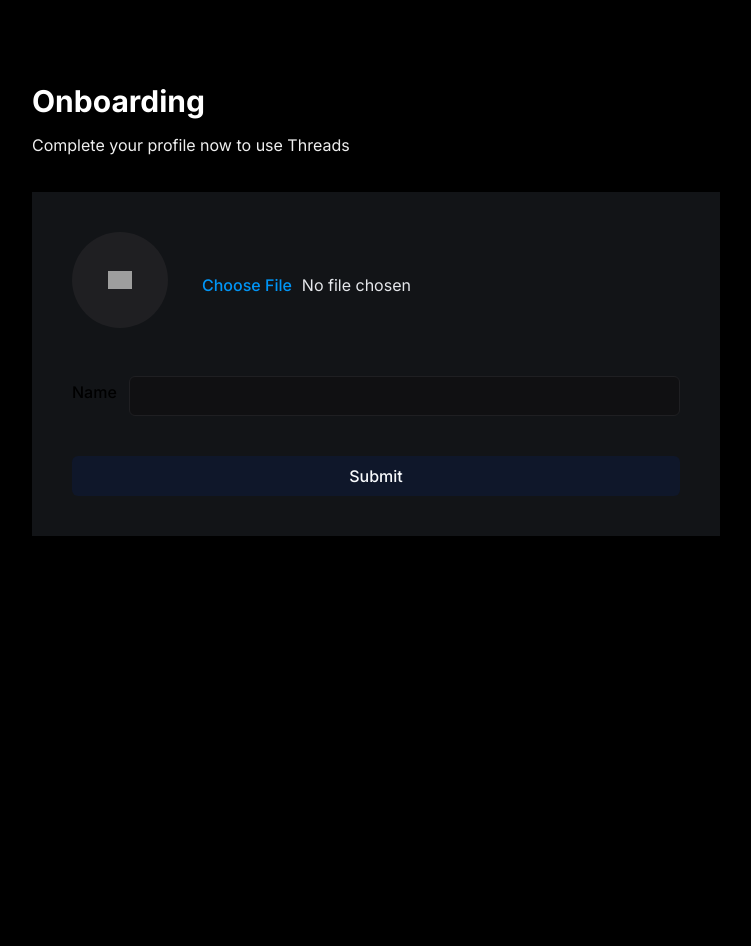
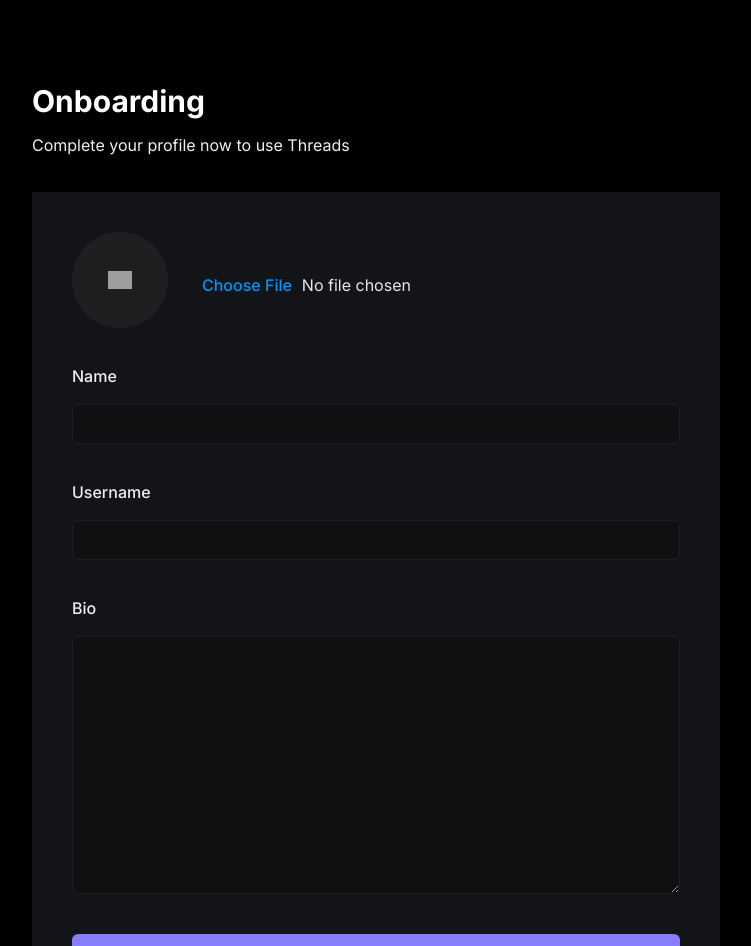
Before and after one commit to DevFlash-360/Threads, a Next.js app: page /onboarding in a window 1280 px wide. Shown: the top 946 px of the page, without its empty margins (264-1015 px from the left). Before the commit the page ends 800 px from the top, so only its background shows below. Built offline with nearby package versions, Linux system fonts and the light colour scheme; no server answers; grey boxes are pictures that could not be loaded.

Commit message:
profilepage overall structure

```diff
--- a/components/forms/AccountProfile.tsx
+++ b/components/forms/AccountProfile.tsx
@@ -11,6 +11,7 @@ import {
   FormMessage,
 } from "@/components/ui/form"
 import { Input } from "@/components/ui/input"
+import { Textarea } from "@/components/ui/textarea"
 import { useForm } from "react-hook-form";
 import { zodResolver } from "@hookform/resolvers/zod";
 import { UserValidation } from "@/lib/validations/user";
@@ -98,11 +99,11 @@ const AccountProfile = ({user, btnTitle} : Props) => {
               control={form.control}
               name="name"
               render={({ field }) => (
-                <FormItem className="flex items-center gap-3 w-full">
-                  <FormLabel className="text-light-2 text-base-semibold">
+                <FormItem className="flex gap-3 w-full flex-col">
+                  <FormLabel className="text-base-semibold  text-light-2">
                     Name
                   </FormLabel>
-                  <FormControl className="flex-1 text-base-semibold text-gray-200">
+                  <FormControl>
                     <Input
                       type="text"
                       className="account-form_input no-focus"
@@ -112,7 +113,45 @@ const AccountProfile = ({user, btnTitle} : Props) => {
                 </FormItem>
               )}
             />
-            <Button type="submit">Submit</Button>
+            <FormField
+              control={form.control}
+              name="username"
+              render={({ field }) => (
+                <FormItem className="flex gap-3 w-full flex-col">
+                  <FormLabel className="text-base-semibold text-light-2">
+                    Username
+                  </FormLabel>
+                  <FormControl>
+                    <Input
+                      type="text"
+                      className="account-form_input no-focus"
+                      {...field}
+                    />
+                  </FormControl>
+                </FormItem>
+              )}
+            />
+            <FormField
+              control={form.control}
+              name="bio"
+              render={({ field }) => (
+                <FormItem className="flex gap-3 w-full flex-col">
+                  <FormLabel className="text-base-semibold text-light-2">
+                    Bio
+                  </FormLabel>
+                  <FormControl>
+                    <Textarea
+                      rows={10}
+                      className="account-form_input no-focus"
+                      {...field}
+                    />
+                  </FormControl>
+                </FormItem>
+              )}
+            />
+            <Button type="submit"
+              className="bg-primary-500"
+            >Submit</Button>
           </form>
         </Form>
     )
--- /dev/null
+++ b/components/ui/textarea.tsx
@@ -0,0 +1,24 @@
+import * as React from "react"
+
+import { cn } from "@/lib/utils"
+
+export interface TextareaProps
+  extends React.TextareaHTMLAttributes<HTMLTextAreaElement> {}
+
+const Textarea = React.forwardRef<HTMLTextAreaElement, TextareaProps>(
+  ({ className, ...props }, ref) => {
+    return (
+      <textarea
+        className={cn(
+          "flex min-h-[80px] w-full rounded-md border border-slate-200 bg-white px-3 py-2 text-sm ring-offset-white placeholder:text-slate-500 focus-visible:outline-none focus-visible:ring-2 focus-visible:ring-slate-950 focus-visible:ring-offset-2 disabled:cursor-not-allowed disabled:opacity-50 dark:border-slate-800 dark:bg-slate-950 dark:ring-offset-slate-950 dark:placeholder:text-slate-400 dark:focus-visible:ring-slate-300",
+          className
+        )}
+        ref={ref}
+        {...props}
+      />
+    )
+  }
+)
+Textarea.displayName = "Textarea"
+
+export { Textarea }
```
